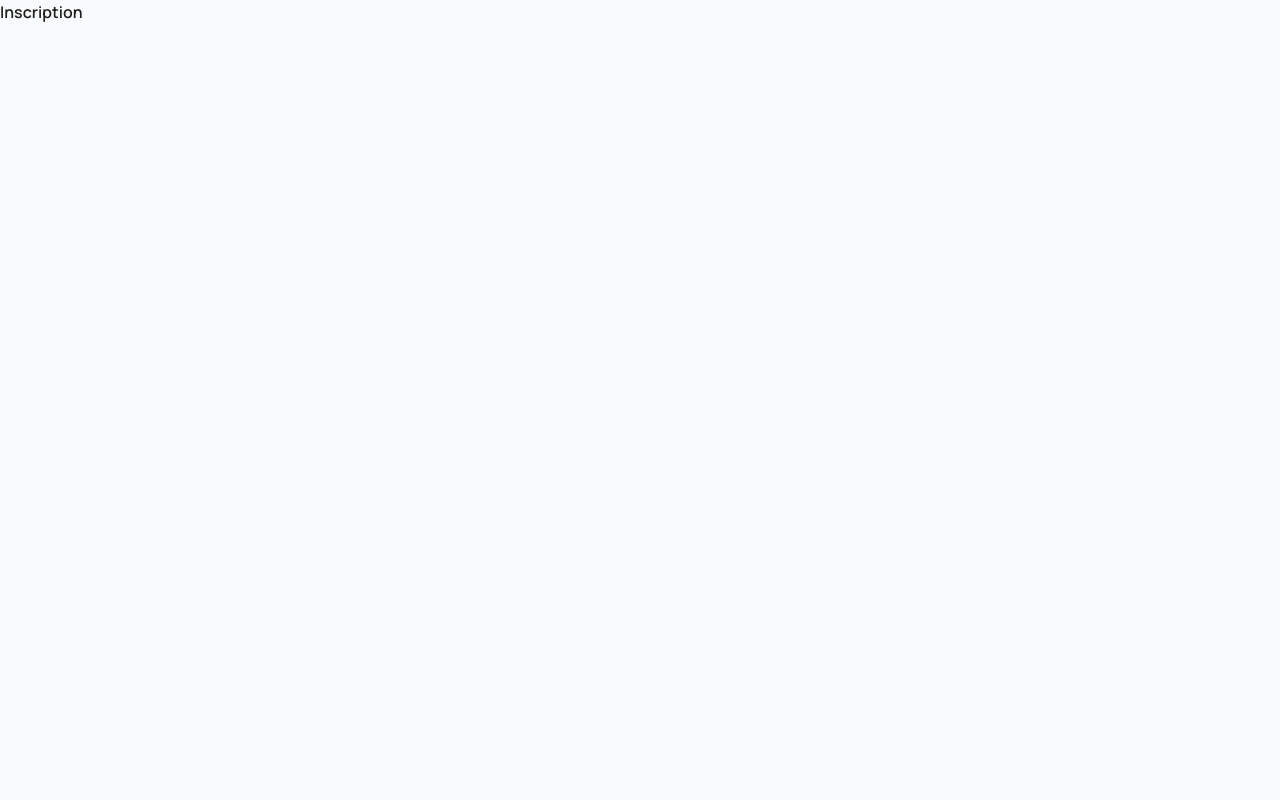
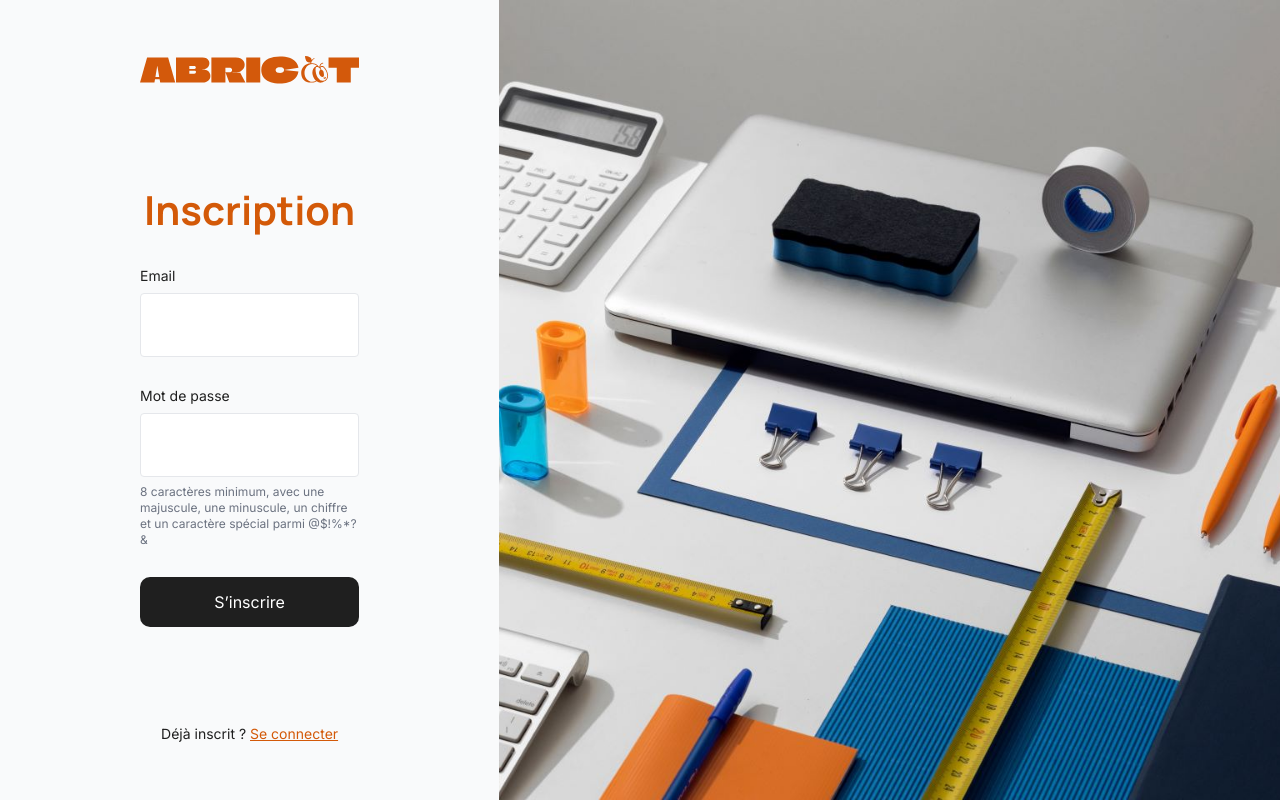
Before and after one commit to AlexDelapierre/Abricot, a Next.js app: page /register in a window 1280 px wide. Built offline with nearby package versions, Linux system fonts and the light colour scheme.

Commit message:
feat: add register page

```diff
--- a/src/app/(auth)/register/page.tsx
+++ b/src/app/(auth)/register/page.tsx
@@ -1,3 +1,87 @@
+"use client";
+
+import Image from "next/image";
+import Link from "next/link";
+import { useActionState } from "react";
+import { registerAction } from "@/actions";
+
 export default function RegisterPage() {
-  return <h1>Inscription</h1>;
+  const [state, formAction, isPending] = useActionState(registerAction, {
+    error: "",
+  });
+
+  return (
+    <div className="flex min-h-screen">
+      <div className="bg-grey-50 flex w-full flex-col items-center justify-between px-4 py-14 md:w-[39%] md:px-[140px]">
+        <Image src="/logo.svg" alt="Abricot" width={253} height={32} priority />
+
+        <form
+          action={formAction}
+          className="flex w-full max-w-[282px] flex-col gap-[29px] py-10"
+        >
+          <h1 className="text-brand-dark text-center text-[40px] leading-[55px] font-bold">
+            Inscription
+          </h1>
+
+          <label className="flex flex-col gap-[7px] text-sm">
+            Email
+            <input
+              name="email"
+              type="email"
+              autoComplete="email"
+              required
+              className="border-grey-200 rounded-sm border bg-white px-[17px] py-[19px] text-base"
+            />
+          </label>
+
+          <label className="flex flex-col gap-[7px] text-sm">
+            Mot de passe
+            <input
+              name="password"
+              type="password"
+              autoComplete="new-password"
+              required
+              aria-describedby="password-rule"
+              className="border-grey-200 rounded-sm border bg-white px-[17px] py-[19px] text-base"
+            />
+            <span id="password-rule" className="text-grey-600 text-xs">
+              8 caractères minimum, avec une majuscule, une minuscule, un
+              chiffre et un caractère spécial parmi @$!%*?&amp;
+            </span>
+          </label>
+
+          {state.error && (
+            <p role="alert" className="text-error text-sm">
+              {state.error}
+            </p>
+          )}
+
+          <button
+            type="submit"
+            disabled={isPending}
+            className="rounded-card bg-grey-800 disabled:bg-grey-400 h-[50px] self-center px-[74px] text-white"
+          >
+            {isPending ? "Inscription..." : "S’inscrire"}
+          </button>
+        </form>
+
+        <p className="text-sm">
+          Déjà inscrit ?{" "}
+          <Link href="/login" className="text-brand-dark underline">
+            Se connecter
+          </Link>
+        </p>
+      </div>
+
+      <div className="relative hidden flex-1 md:block">
+        <Image
+          src="/register-background.jpg"
+          alt=""
+          fill
+          sizes="61vw"
+          className="object-cover"
+        />
+      </div>
+    </div>
+  );
 }
```
